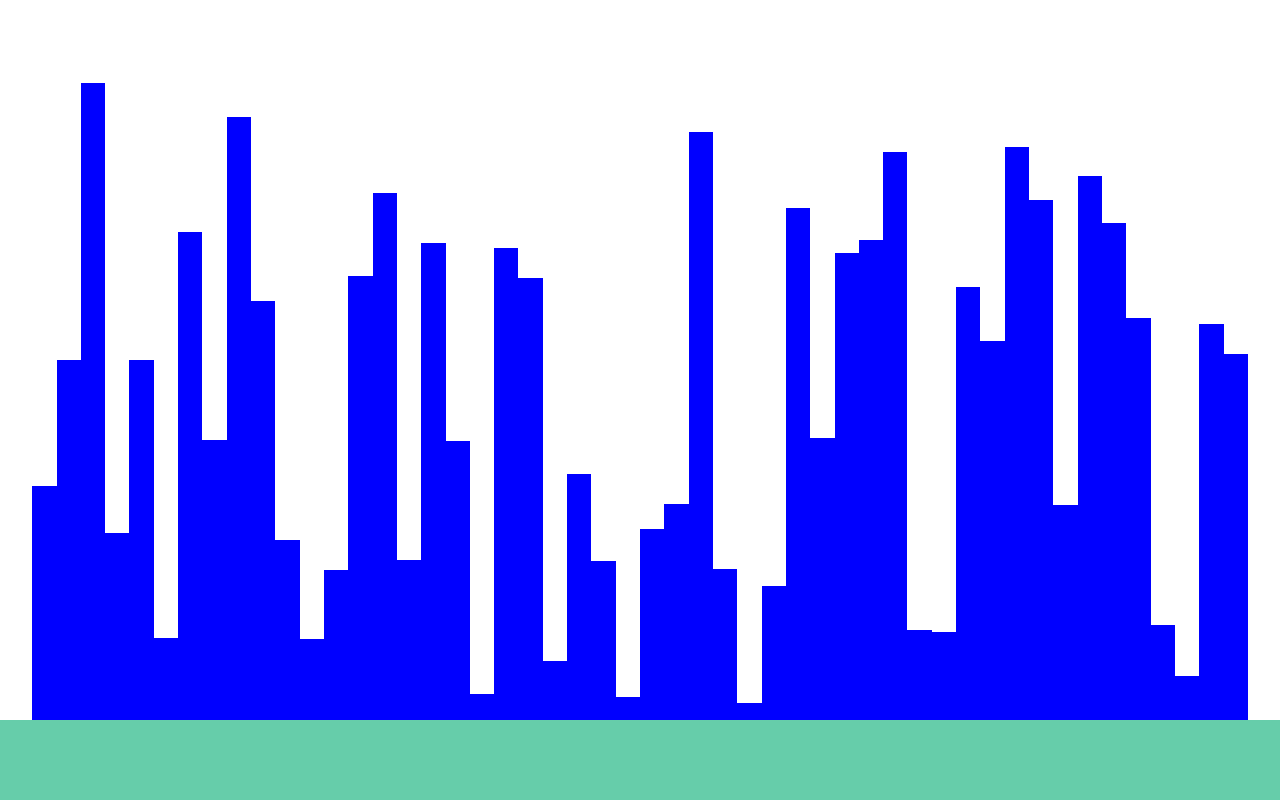
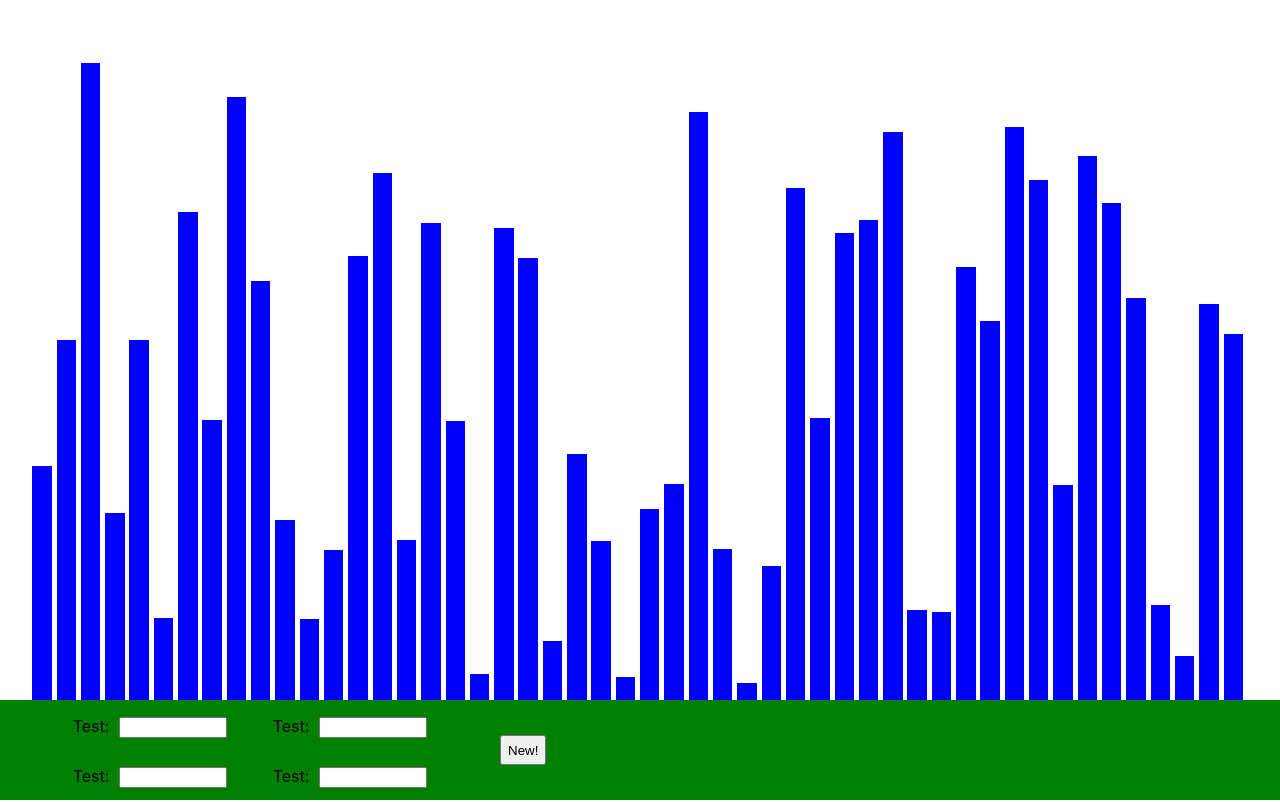
Before and after one commit to Jonezia/sorting-visualiser, a React (Create React App) app: page / in a window 1280 px wide. Built offline with nearby package versions, Linux system fonts and the light colour scheme.

Commit message:
input fields

```diff
--- a/src/App.js
+++ b/src/App.js
@@ -1,13 +1,11 @@
 import React from 'react';
 import SortingVisualiser from './SortingVisualiser/SortingVisualiser';
-import Bar from './Bar/Bar';
 import './App.css';
 
 function App() {
   return (
     <div className="App">
       <SortingVisualiser/>
-      <Bar/>
     </div>
   );
 }
--- a/src/Bar/Bar.css
+++ /dev/null
@@ -1,7 +0,0 @@
-.bar {
-    width: 100%;
-    height: 80px;
-    background-color: mediumaquamarine;
-    position:absolute;
-    bottom:0;
-}
--- a/src/Bar/Bar.jsx
+++ /dev/null
@@ -1,8 +0,0 @@
-import React from 'react';
-import './Bar.css';
-
-export default class Bar extends React.Component{
-    render() {
-        return(<div className="bar"></div>)
-    }
-}
--- a/src/SortingVisualiser/SortingVisualiser.css
+++ b/src/SortingVisualiser/SortingVisualiser.css
@@ -3,14 +3,18 @@
     width: 95%;
     position: absolute;
     left:2.5%;
-    bottom: 80px;
-    background-color: green;
+    bottom: 100px;
 }
 
 .array-bar-container {
     height: 100%;
+    display: inline-block;
+}
+
+.array-bar-container-2 {
+    height: 100%;
+    width: 80%;
     background-color: blue;
-    display: inline-block;
 }
 
 .array-bar {
@@ -19,3 +23,32 @@
     margin: auto;
     bottom: 0;
 }
+
+.bar {
+    background-color: green;
+    width: 100%;
+    position: absolute;
+    bottom: 0;
+    height: 100px;
+}
+
+button {
+    position: absolute;
+    height: 30px;
+    bottom: 35px;
+    left: 500px;
+}
+
+.input-column1 {
+    width: 200px;
+    height: 100px;
+    position: absolute;
+    bottom: 0;
+    margin-left: 50px;
+}
+
+.input-column2 {
+    position: absolute;
+    bottom: 0;
+    margin-left: 250px;
+}
--- a/src/SortingVisualiser/SortingVisualiser.jsx
+++ b/src/SortingVisualiser/SortingVisualiser.jsx
@@ -1,40 +1,57 @@
 import React from 'react';
 import './SortingVisualiser.css';
+import Input from './input/input'
 
 export default class SortingVisualiser extends React.Component{
     constructor(props) {
         super(props);
         this.state = {
             array: [],
-            maxHeight: 0,
-            count: 0,
+            count: 50,
+            min: 5,
+            max: 500,
         }
+        this.newArray = this.newArray.bind(this);
     };
 
     componentWillMount() {
-        this.newArray(5,500,50)
+        this.newArray()
     }
 
-    newArray(min,max,count) {
+    newArray() {
         const array = [];
-        for (let i = 0; i < count; i++) {
-            array.push(RandIntFromInterval(min,max))
+        for (let i = 0; i < this.state.count; i++) {
+            array.push(RandIntFromInterval(this.state.min,this.state.max))
         };
-        this.setState({array:array, maxHeight:max,
-            count:count});
+        this.setState({array:array});
     }
 
     render() {
-        return (<div className="array-container">
+        return (<div>
+            <div className="array-container">
             {this.state.array.map((value,idx) =>
                 <div className="array-bar-container"
                     key={idx} style={{width:`${100/this.state.count}%`}}>
-                    <div className="array-bar"
-                    key={idx}
-                    style={{height:`${(1-value/this.state.maxHeight)*100}%`}}>
+                    <div className = "array-bar-container-2">
+                        <div className="array-bar"
+                        key={idx}
+                        style={{height:`${(1-value/this.state.max)*100}%`}}>
+                        </div>
                     </div>
                 </div>
             )}
+            </div>
+            <div className="bar">
+                <div className="input-column1">
+                    <Input/>
+                    <Input/>
+                </div>
+                <div className="input-column2">
+                    <Input/>
+                    <Input/>
+                </div>
+                <button onClick={()=>this.newArray()}>New!</button>
+            </div>
         </div>)
     };
 }
--- /dev/null
+++ b/src/SortingVisualiser/input/input.css
@@ -0,0 +1,13 @@
+.input-box {
+    height: 50px;
+    width: 200px;
+}
+
+.input-name {
+    display: inline-block;
+    padding-right: 10px;
+}
+
+input {
+    width: 100px;
+}
--- /dev/null
+++ b/src/SortingVisualiser/input/input.jsx
@@ -0,0 +1,11 @@
+import React from 'react';
+import './input.css';
+
+export default class Input extends React.Component {
+    render() {
+        return(<div className="input-box">
+                <p className="input-name">Test: </p>
+                <input/>
+            </div>)
+    }
+}
```
